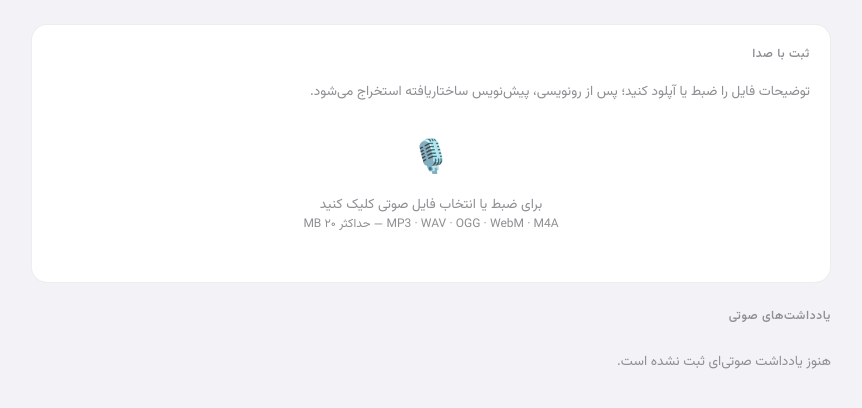
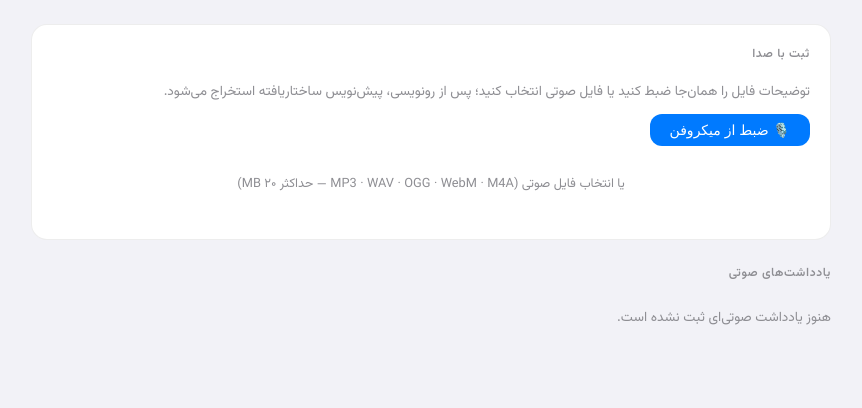
Before and after one commit to T3RON/AraAmlak, a Django app: page /ai/voice/ in a window 1280 px wide. Shown: the part 116-524 px from the top of the page, without its empty margins (369-1231 px from the left). Run offline with Django 5.2, Linux system fonts and the light colour scheme; the visitor is signed in with stand-in values (Sample User, id 1); data comes from the database, SQL or seed files in the repository; data that the repository does not hold is empty; parts of the project's set-up code (start-up, migrations or seed data) failed here and were passed over.

Commit message:
feat(ai): add in-page voice recording with MediaRecorder
Phase: 5

```diff
--- a/templates/ai/partials/voice_upload.html
+++ b/templates/ai/partials/voice_upload.html
@@ -1,28 +1,41 @@
 {% load static %}
-{# ─── Voice upload panel — standalone or included inside listing detail ──── #}
+{# ─── Voice upload panel with in-page recording (MediaRecorder) ──────────── #}
 
 <div class="card" x-data="voiceUpload()" style="margin-top:1.5rem;">
   <h2 class="form-section-title">ثبت با صدا</h2>
   <p class="text-muted" style="font-size:.85rem;margin-top:.25rem;">
-    توضیحات فایل را ضبط یا آپلود کنید؛ پس از رونویسی، پیش‌نویس ساختاریافته استخراج می‌شود.
+    توضیحات فایل را همان‌جا ضبط کنید یا فایل صوتی انتخاب کنید؛ پس از رونویسی، پیش‌نویس ساختاریافته استخراج می‌شود.
   </p>
 
-  {# ── Upload dropzone ── #}
+  {# ── Record bar ── #}
+  <div style="display:flex;gap:.75rem;align-items:center;margin-top:.75rem;flex-wrap:wrap;">
+    <template x-if="!recording">
+      <button type="button" class="btn btn-primary" @click="startRecording()">
+        🎙️ ضبط از میکروفن
+      </button>
+    </template>
+    <template x-if="recording">
+      <button type="button" class="btn" style="background:var(--red);color:#fff;border-radius:12px;padding:.6rem 1.2rem;"
+              @click="stopRecording()">
+        ⏹ پایان ضبط (<span x-text="seconds"></span> ثانیه)
+      </button>
+    </template>
+    <span x-show="recording" style="font-size:.8rem;color:var(--red);">● در حال ضبط…</span>
+  </div>
+
+  {# ── Manual file dropzone ── #}
   <div @dragover.prevent="dragging=true"
        @dragleave.prevent="dragging=false"
        @drop.prevent="handleDrop($event)"
        :class="dragging ? 'dropzone-active' : ''"
-       style="border:2px dashed var(--line);border-radius:12px;padding:1.25rem;text-align:center;cursor:pointer;transition:border-color .15s;position:relative;margin-top:.75rem;"
+       style="border:2px dashed var(--line);border-radius:12px;padding:1rem;text-align:center;cursor:pointer;transition:border-color .15s;position:relative;margin-top:.75rem;"
        @click="$refs.fileInput.click()">
     <input type="file"
            x-ref="fileInput"
            accept="audio/*"
-           capture="microphone"
            style="display:none;"
            @change="uploadFile($event.target.files[0])">
-    <div style="font-size:2rem;margin-bottom:.5rem;">🎙️</div>
-    <p style="font-size:.85rem;color:var(--muted);">برای ضبط یا انتخاب فایل صوتی کلیک کنید</p>
-    <p style="font-size:.75rem;color:var(--muted);">MP3 · WAV · OGG · WebM · M4A — حداکثر ۲۰ MB</p>
+    <p style="font-size:.8rem;color:var(--muted);">یا انتخاب فایل صوتی (MP3 · WAV · OGG · WebM · M4A — حداکثر ۲۰ MB)</p>
   </div>
 
   <div style="margin-top:.5rem;">
@@ -38,6 +51,12 @@ function voiceUpload() {
     dragging: false,
     status: '',
     error: '',
+    recording: false,
+    seconds: 0,
+    _recorder: null,
+    _chunks: [],
+    _timer: null,
+    _stream: null,
     uploadUrl: '{% url "ai:voice_upload" %}',
     csrfToken: '{{ csrf_token }}',
     listingPk: '{{ listing.pk|default:"" }}',
@@ -45,6 +64,52 @@ function voiceUpload() {
     handleDrop(e) {
       this.dragging = false;
       this.uploadFile(e.dataTransfer.files[0]);
+    },
+
+    async startRecording() {
+      this.error = '';
+      if (!navigator.mediaDevices || !window.MediaRecorder) {
+        this.status = 'error';
+        this.error = 'مرورگر شما از ضبط صدا پشتیبانی نمی‌کند — فایل صوتی انتخاب کنید.';
+        return;
+      }
+      try {
+        this._stream = await navigator.mediaDevices.getUserMedia({ audio: true });
+      } catch (e) {
+        this.status = 'error';
+        this.error = 'دسترسی به میکروفن داده نشد — از تنظیمات مرورگر اجازه دهید یا فایل انتخاب کنید.';
+        return;
+      }
+      const mime = ['audio/webm', 'audio/ogg'].find(t => MediaRecorder.isTypeSupported(t)) || '';
+      this._chunks = [];
+      this._recorder = new MediaRecorder(this._stream, mime ? { mimeType: mime } : undefined);
+      this._recorder.ondataavailable = (e) => { if (e.data.size) this._chunks.push(e.data); };
+      this._recorder.onstop = () => this._finishRecording();
+      this._recorder.start();
+      this.recording = true;
+      this.seconds = 0;
+      this._timer = setInterval(() => { this.seconds++; }, 1000);
+    },
+
+    stopRecording() {
+      if (this._recorder && this._recorder.state !== 'inactive') {
+        this._recorder.stop();
+      }
+    },
+
+    _finishRecording() {
+      this.recording = false;
+      clearInterval(this._timer);
+      if (this._stream) this._stream.getTracks().forEach(t => t.stop());
+      const type = this._recorder.mimeType || 'audio/webm';
+      const ext = type.includes('ogg') ? 'ogg' : (type.includes('mp4') ? 'm4a' : 'webm');
+      const blob = new Blob(this._chunks, { type });
+      if (blob.size === 0) {
+        this.status = 'error';
+        this.error = 'ضبطی ثبت نشد — دوباره تلاش کنید.';
+        return;
+      }
+      this.uploadFile(new File([blob], 'recording.' + ext, { type }));
     },
 
     uploadFile(file) {
```
Also changed, not shown: tests/test_5d_voice_recording.py (added, +55 -0 lines).
